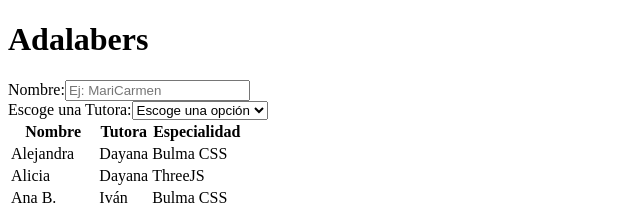
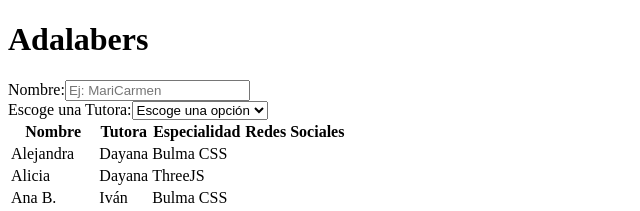
Before and after one commit to Adalab/modulo-3-evaluacion-intermedia-Elenavar, a React (Create React App) app: page / in a window 1280 px wide. Shown: the top 211 px of the page, without its empty margins (0-640 px from the left). Built offline with nearby package versions, Linux system fonts and the light colour scheme.

Commit message:
add final exercise

```diff
--- a/src/components/App.js
+++ b/src/components/App.js
@@ -12,7 +12,6 @@ function App() {
   });
   const [searchCounselor, setSearchCounselor] = useState('');
   const [searchName, setSearchName] = useState('');
-
   const table = data
     .filter(
       (adalaber) =>
@@ -146,6 +145,7 @@ function App() {
             <th>Nombre</th>
             <th>Tutora</th>
             <th>Especialidad</th>
+            <th>Redes Sociales</th>
           </tr>
         </thead>
         <tbody key="004">{table}</tbody>
```
